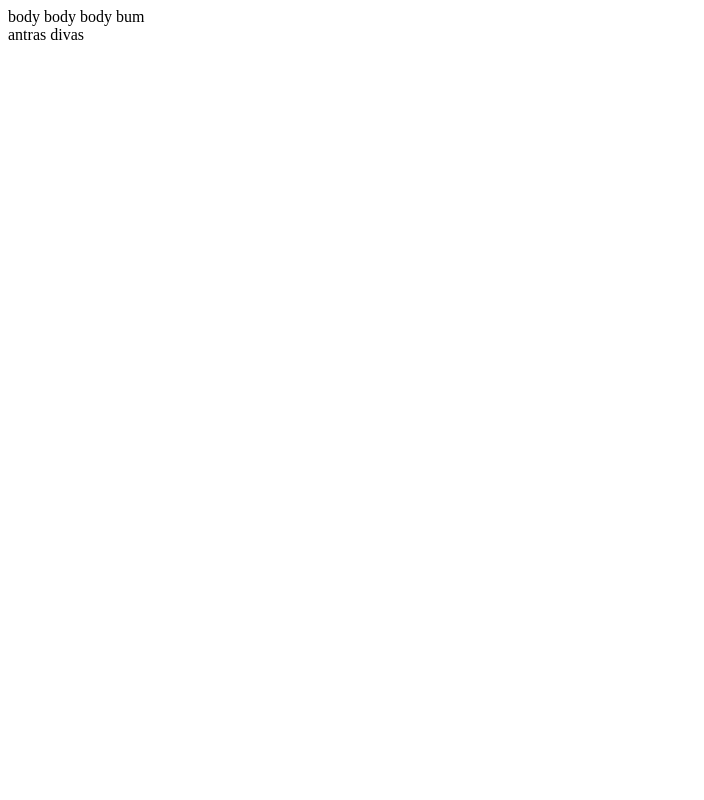
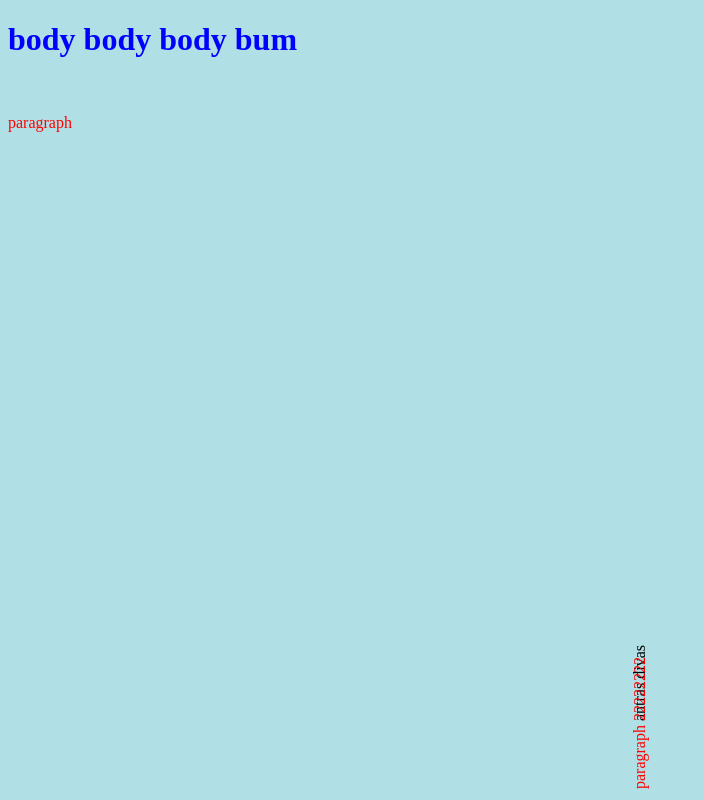
Before and after one commit to Agniren/test, a plain HTML site: page site/index.html in a window 1280 px wide. Shown: the whole page, without its empty margins (0-704 px from the left). Drawn offline with Linux system fonts and the light colour scheme.

Commit message:
colors and rotations

```diff
--- a/site/index.html
+++ b/site/index.html
@@ -1,11 +1,14 @@
 <!DOCTYPE html>
 <html>
 	<head>
+		<link rel="stylesheet" href="styles.css">
 		<title>My first site</title>
 	</head>
 	<body>
-		<div>body body body bum</div>
-		<div id="div2">antras divas</div>
+		<h1><div>body body body bum</div></h1>
+		<div id="div2" class="rotated">antras divas</div>
+		<p>paragraph</p>
+		<p class="rotated">paragraph 22222222</p>
 		<script type="text/javascript" src="script.js"></script>
 	</body>
 </html>
--- a/site/script.js
+++ b/site/script.js
@@ -1,3 +1,3 @@
 console.log("string");
 var variable = document.getElementById('div2').innerHTML;
-alert(variable);
+// alert(variable);
--- /dev/null
+++ b/site/styles.css
@@ -0,0 +1,15 @@
+body {
+    background-color: powderblue;
+}
+h1 {
+    color: blue;
+}
+p {
+    color: red;
+}
+.rotated {
+    -ms-transform:rotate(-90deg); /* IE 9 */
+    -moz-transform:rotate(-90deg); /* Firefox */
+    -webkit-transform:rotate(-90deg); /* Safari and Chrome */
+    -o-transform:rotate(-90deg); /* Opera */
+}
```
